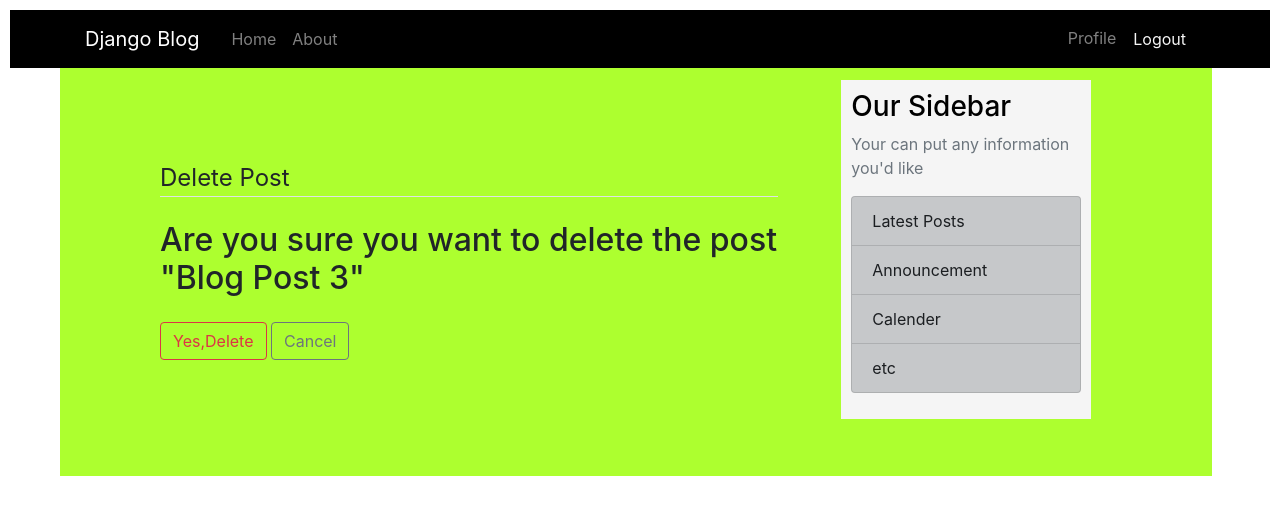
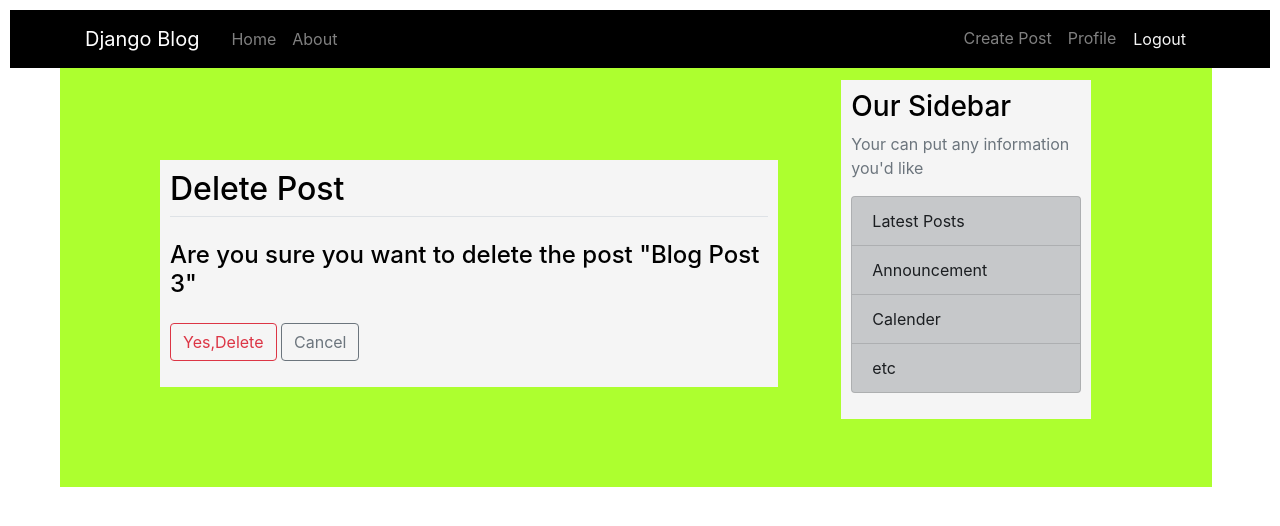
Before and after one commit to ManishaKhatri-class/django-blog-app, a Django app: page /blog/post/3/delete/ in a window 1280 px wide. Shown: the top 526 px of the page. Run offline with Django 5.2, Linux system fonts and the light colour scheme; a user stored in the database is signed in; data comes from the database, SQL or seed files in the repository; both versions use the stored data as it was after the commit.

Commit message:
Update,Delete and Create Post Added

```diff
--- a/blog/static/css/style.css
+++ b/blog/static/css/style.css
@@ -19,7 +19,12 @@ body {
     background-color: greenyellow;
 }
 
-
+.delete-section{
+    color: #000;
+    width:100% !important;
+    padding: 10px;
+  background-color: whitesmoke !important;
+}
 .content-section{
     display: inline-grid;
     color: #000;
--- a/blog/templates/blog/base.html
+++ b/blog/templates/blog/base.html
@@ -37,6 +37,8 @@
               	<!--navbar right side-->
               	<div class="navbar-nav">
          {% if user.is_authenticated %}
+           <a class="nav-item nav-link" href="{% url 'post-create' %}">Create Post</a>
+
      <a class="nav-item nav-link" href="{% url 'profile' %}">Profile </a>
 
 <!-- <a class="nav-item nav-link" href="{% url 'logout' %}">Logout </a> -->
--- a/blog/templates/blog/post_confirm_delete.html
+++ b/blog/templates/blog/post_confirm_delete.html
@@ -3,14 +3,15 @@
 {% extends "blog/base.html" %}
 
 {% block content %}
-	<div class="main">
+<div class="main">
+	<div class="delete-section">
     <form method="POST">
     	{% csrf_token %}
     	<fieldset class="form-group">
     		<legend class="border-bottom mb-4">
-    			Delete Post
+    			<h2>Delete Post</h2>
     		</legend>
-    		<h2>Are you sure you want to delete the post "{{object.title}}"</h2>
+    		<h4>Are you sure you want to delete the post "{{object.title}}"</h4>
     	</fieldset>
     	<div class="form-group">
     		<button class="btn btn-outline-danger" type="submit">Yes,Delete </button>
@@ -22,4 +23,5 @@
 
 
 	</div>
+	</div>
 {% endblock %}
--- a/blog/views.py
+++ b/blog/views.py
@@ -1,6 +1,7 @@
 from django.shortcuts import render
 from django.http import HttpResponse
 from .models import Post
+from django.urls import reverse_lazy
 from django.contrib.auth.mixins import LoginRequiredMixin,UserPassesTestMixin
 from django.views.generic import (ListView,
 DetailView,
@@ -51,7 +52,7 @@ class PostUpdateView(LoginRequiredMixin,UserPassesTestMixin,UpdateView):
 
 class PostDeleteView(LoginRequiredMixin,UserPassesTestMixin,DeleteView):
 	model =Post
-
+	success_url=reverse_lazy('blog-home')#redirect back to home page
 	def test_func(self):
 		post=self.get_object()
 		if self.request.user ==post.author:
```
Also changed, not shown: blog/templates/blog/post_detail.html (+7 -0 lines), db.sqlite3.
